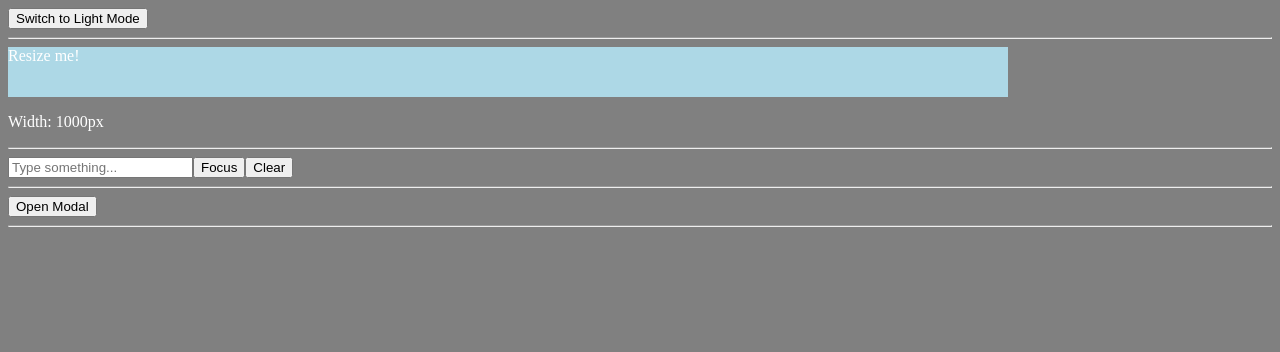
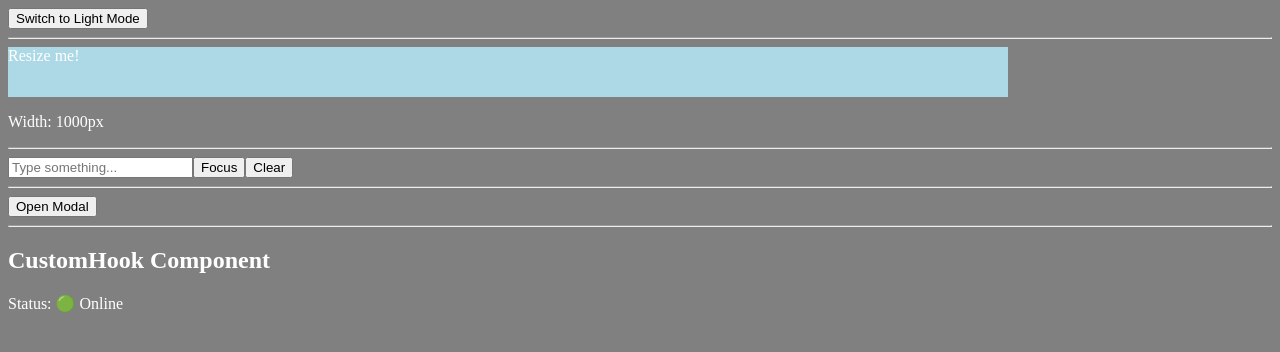
Before and after one commit to Anusuya-SK/React-Projects, a React (Create React App) app in the folder react_hooks/: page / in a window 1280 px wide. Shown: the top 352 px of the page. Built offline with nearby package versions, Linux system fonts and the light colour scheme.

Commit message:
custom hook

```diff
--- a/react_hooks/src/App.js
+++ b/react_hooks/src/App.js
@@ -10,7 +10,7 @@ import ReducerFormState from './components/ReducerFormState';
 import UseLayoutEffectHook from './components/UseLayoutEffectHook';
 import UseImperativeHandle from './components/UseImperativeHandle';
 import UseImperativeModal from './components/UseImperativeModal';
-import CustomHook from './components/useCustomHook';
+import CustomHookComponent from './components/CustomHookComponent';
 
 function App() {
   const[theme, setTheme] = useState('dark');
@@ -48,7 +48,7 @@ function App() {
         <hr />
         <UseImperativeModal />
         <hr />
-        <CustomHook/>
+        <CustomHookComponent />
       </ThemeContext.Provider>
     </div>
   );
```
